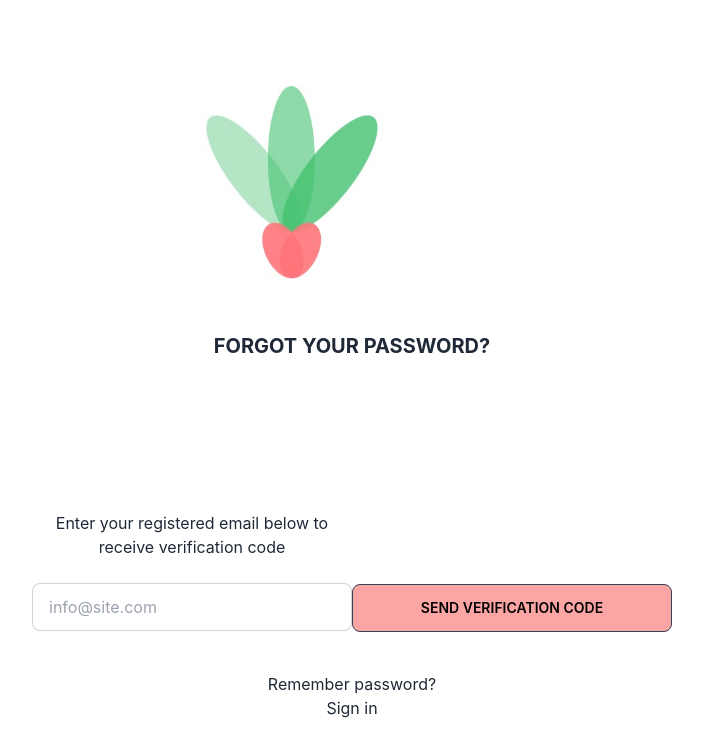
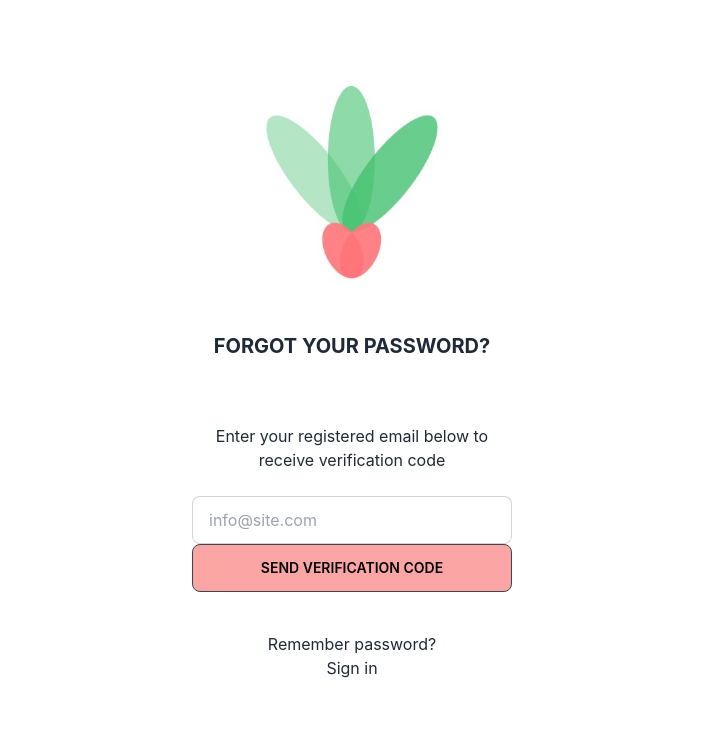
Before and after one commit to yujianing0210/plan_habi_t, a Next.js app: page /forget_password in a window 1280 px wide. Shown: the top 756 px of the page, without its empty margins (288-991 px from the left). Built offline with nearby package versions, Linux system fonts and the light colour scheme.

Commit message:
Debugging CSS placement

```diff
--- a/pages/forget_password.js
+++ b/pages/forget_password.js
@@ -4,19 +4,28 @@ import logo from '../public/logo.jpg'
 
 const Forget_password = () => {
     return (
-        <div className="w-[100vw] h-[100vh] grid grid-rows-2 bg-white">
-            <div className="justify-self-center place-self-end">
-                <Image src={logo} width={200} height={200} />
+        <div className="w-[100vw] h-[100vh] grid grid-rows-2 bg-white ">
+            {/* Part 1 of grid - logo + description */}
+            <div className="justify-self-center place-self-end ">
+                {/* mx-auto = margin of the x-axis to set to auto - meaning the item is implied to be at the middle */}
+                {/* w-fit = the width is equal to the width of the asset */}
+                <div className='mx-auto w-fit '>
+                    <Image src={logo} width={200} height={200} />
+                </div>
                 <div className="justify-self-center pt-90 flex flex-col gap-3 w-80">
                     <div className="w-full text-center text-xl font-bold my-10">FORGOT YOUR PASSWORD?</div>
                 </div>
             </div>
 
-            <div className="justify-self-center place-self-end pb-10">
-                <div className="text-center py-6 w-80">
+            {/* Part 2 of grid - form */}
+            <div className="justify-self-center pb-10 ">
+                <div className="text-center py-6 w-80 mx-auto ">
                     Enter your registered email below to receive verification code
                 </div>
-                <input type="text" placeholder="info@site.com" className="input input-bordered bg-white w-80" />
+                {/* create a div to wrap around your target - a nice little trick to use if your CSS doesn't show any effect */}
+                <div className='w-fit mx-auto'>
+                    <input type="text" placeholder="info@site.com" className="input input-bordered bg-white w-80" />
+                </div>
                 <div className="text-center btn bg-red-300 text-black gap-3 w-80">Send Verification Code</div>
                 <div className="text-center py-10">
                     Remember password? <Link href='/signin'><p>Sign in</p></Link>
```
